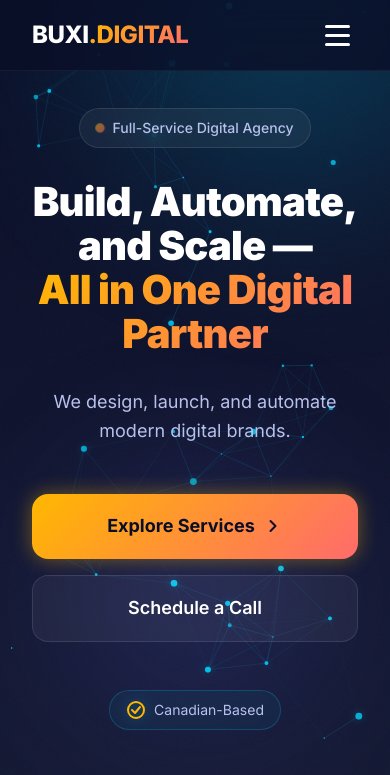
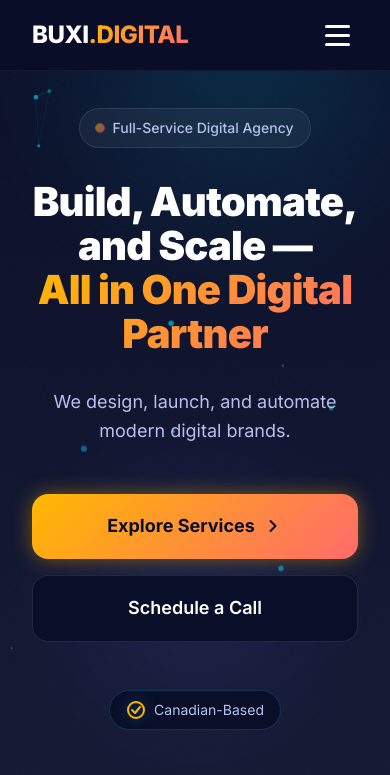
Before and after one commit to BUXIDIGITAL/BD-WEBSITE, a plain HTML site: page index.html in a window 390 px wide. Shown: the top 775 px of the page. Drawn offline with Linux system fonts and the light colour scheme; animation ran at ten frames a second.

Commit message:
Fix iOS Safari screen shake and optimize mobile performance
styles.css:
- Added 100svh fallback for safe viewport height on iOS
- Reduced blur intensity (80px -> 40px) on mobile
- Disabled orb animations on mobile devices
- Removed backdrop-filter on mobile (replaced with opaque backgrounds)
- Added prefers-reduced-motion support to disable all animations

script.js:
- Reduced particle count on mobile (80 -> 30)
- Added devicePixelRatio scaling for proper canvas rendering
- Disabled particle glow/shadow effects on mobile
- Added visibilitychange listener to pause animation when tab hidden
- Check for prefers-reduced-motion before initializing particles
- Reduced connection distance on mobile (120 -> 80)

All desktop visuals remain unchanged - optimizations only affect mobile/reduced-motion users

```diff
--- a/script.js
+++ b/script.js
@@ -125,9 +125,13 @@ class ParticleSystem {
         this.canvas = canvas;
         this.ctx = canvas.getContext('2d');
         this.particles = [];
-        this.particleCount = 80;
+        this.isAnimating = true;
+
+        // Mobile detection and performance optimization
+        this.isMobile = window.innerWidth <= 768;
+        this.particleCount = this.isMobile ? 30 : 80; // Reduce particles on mobile
         this.mouse = { x: null, y: null, radius: 150 };
-        this.connectionDistance = 120;
+        this.connectionDistance = this.isMobile ? 80 : 120;
 
         this.resizeCanvas();
         this.init();
@@ -140,13 +144,31 @@ class ParticleSystem {
             this.mouse.y = null;
         });
 
+        // Pause animation when tab is hidden to prevent crashes
+        document.addEventListener('visibilitychange', () => {
+            this.isAnimating = !document.hidden;
+            if (this.isAnimating) {
+                this.animate();
+            }
+        });
+
         // Start animation
         this.animate();
     }
 
     resizeCanvas() {
-        this.canvas.width = this.canvas.offsetWidth;
-        this.canvas.height = this.canvas.offsetHeight;
+        // Use devicePixelRatio for proper rendering on high-DPI displays
+        const dpr = window.devicePixelRatio || 1;
+        const rect = this.canvas.getBoundingClientRect();
+
+        this.canvas.width = rect.width * dpr;
+        this.canvas.height = rect.height * dpr;
+
+        this.ctx.scale(dpr, dpr);
+
+        // Update canvas display size
+        this.canvas.style.width = rect.width + 'px';
+        this.canvas.style.height = rect.height + 'px';
     }
 
     handleMouseMove(e) {
@@ -183,6 +205,8 @@ class ParticleSystem {
     }
 
     animate() {
+        if (!this.isAnimating) return; // Stop animation if tab is hidden
+
         this.ctx.clearRect(0, 0, this.canvas.width, this.canvas.height);
 
         this.particles.forEach(particle => {
@@ -213,8 +237,10 @@ class Particle {
     }
 
     draw(ctx) {
-        // Draw trail for shooting stars
-        if (this.isShooting && this.trail.length > 0) {
+        const isMobile = window.innerWidth <= 768;
+
+        // Draw trail for shooting stars (disabled on mobile for performance)
+        if (!isMobile && this.isShooting && this.trail.length > 0) {
             for (let i = 0; i < this.trail.length; i++) {
                 const alpha = (i / this.trail.length) * 0.5;
                 ctx.fillStyle = `rgba(255, 184, 0, ${alpha})`;
@@ -234,13 +260,15 @@ class Particle {
         ctx.closePath();
         ctx.fill();
 
-        // Enhanced glow effect
+        // Enhanced glow effect (disabled on mobile for performance)
+        if (!isMobile) {
             const glowIntensity = this.isShooting ? 20 : 10;
             const glowColor = this.isShooting ? 'rgba(255, 184, 0, 0.6)' : 'rgba(0, 212, 255, 0.5)';
             ctx.shadowBlur = glowIntensity;
             ctx.shadowColor = glowColor;
             ctx.fill();
             ctx.shadowBlur = 0;
+        }
     }
 
     update(canvasWidth, canvasHeight, mouse) {
@@ -307,9 +335,15 @@ class Particle {
 // ===================================
 
 document.addEventListener('DOMContentLoaded', () => {
-    // Initialize particle system
+    // Initialize particle system only on desktop and when motion is not reduced
     const canvas = document.getElementById('particle-canvas');
-    if (canvas) {
+    const isMobile = window.innerWidth <= 768;
+    const prefersReducedMotion = window.matchMedia('(prefers-reduced-motion: reduce)').matches;
+
+    if (canvas && !isMobile && !prefersReducedMotion) {
+        new ParticleSystem(canvas);
+    } else if (canvas && isMobile) {
+        // Initialize with reduced settings on mobile
         new ParticleSystem(canvas);
     }
 
--- a/styles.css
+++ b/styles.css
@@ -337,6 +337,7 @@ body {
 .hero {
     position: relative;
     min-height: 100vh;
+    min-height: 100svh; /* Safe viewport height for iOS */
     display: flex;
     align-items: center;
     justify-content: center;
@@ -2268,6 +2269,69 @@ body {
 }
 
 /* ===================================
+   Mobile Performance Optimizations
+   =================================== */
+
+@media (max-width: 768px) {
+    /* Disable GPU-heavy blur effects on mobile */
+    .gradient-orb {
+        filter: blur(40px) !important; /* Reduce blur intensity */
+        opacity: 0.15 !important; /* Reduce opacity */
+        animation: none !important; /* Disable float animation */
+    }
+
+    /* Remove backdrop-filter on mobile for better performance */
+    .navbar,
+    .service-card,
+    .trust-item,
+    .btn-secondary,
+    .stat-card,
+    .timeline-item,
+    .contact-form,
+    .info-card {
+        backdrop-filter: none !important;
+        -webkit-backdrop-filter: none !important;
+        background: rgba(10, 14, 39, 0.95) !important; /* More opaque fallback */
+    }
+
+    .navbar {
+        background: rgba(10, 14, 39, 0.98) !important;
+    }
+}
+
+/* ===================================
+   Reduced Motion Support
+   =================================== */
+
+@media (prefers-reduced-motion: reduce) {
+    *,
+    *::before,
+    *::after {
+        animation-duration: 0.01ms !important;
+        animation-iteration-count: 1 !important;
+        transition-duration: 0.01ms !important;
+    }
+
+    /* Disable specific animations */
+    .gradient-orb {
+        animation: none !important;
+    }
+
+    @keyframes float,
+    @keyframes pulse,
+    @keyframes scrollDown,
+    @keyframes fadeInUp,
+    @keyframes glitch,
+    @keyframes scaleIn,
+    @keyframes scramble {
+        0%, 100% {
+            transform: none;
+            opacity: 1;
+        }
+    }
+}
+
+/* ===================================
    Print Styles
    =================================== */
 
```
Lines whose indentation alone changed are shown as unchanged.
